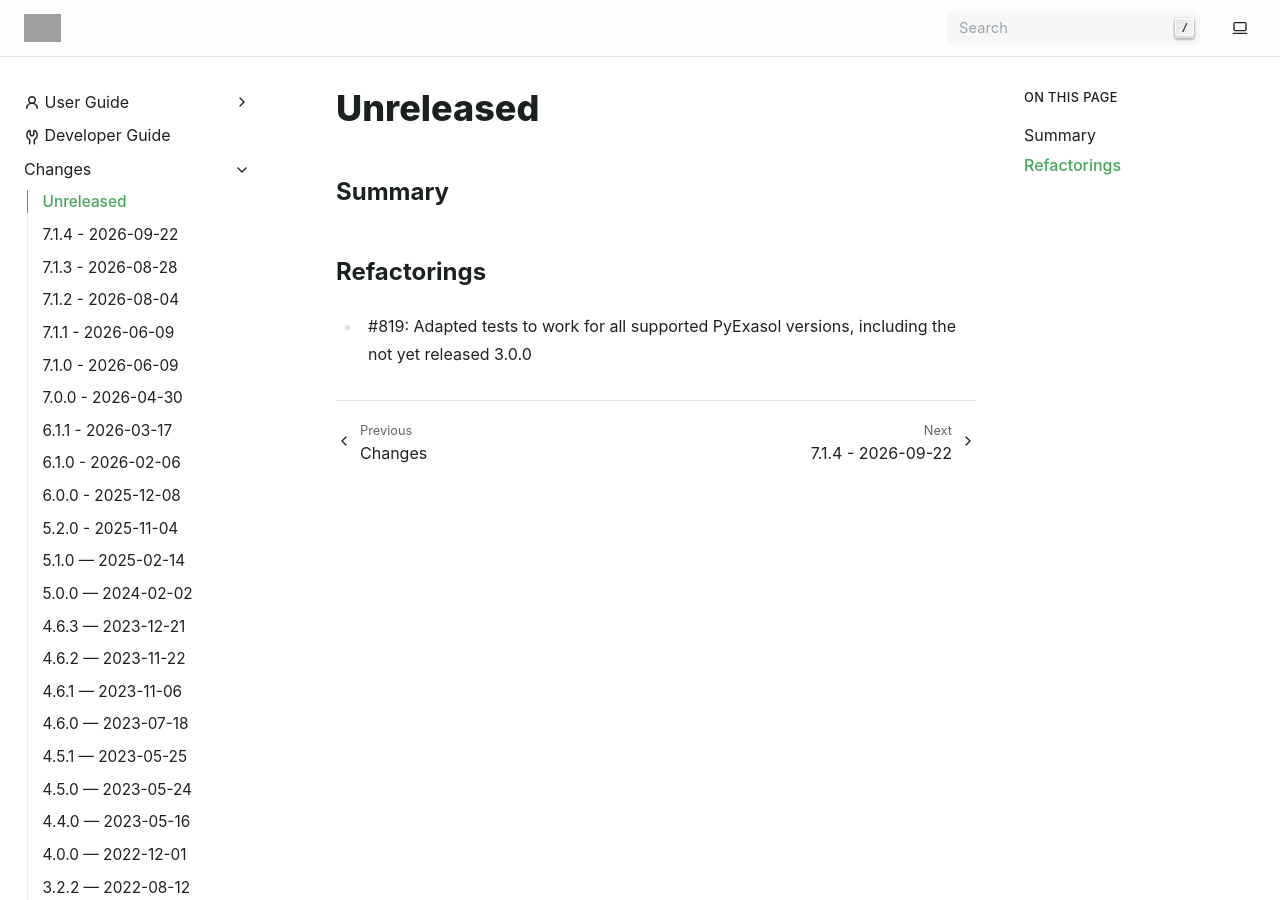
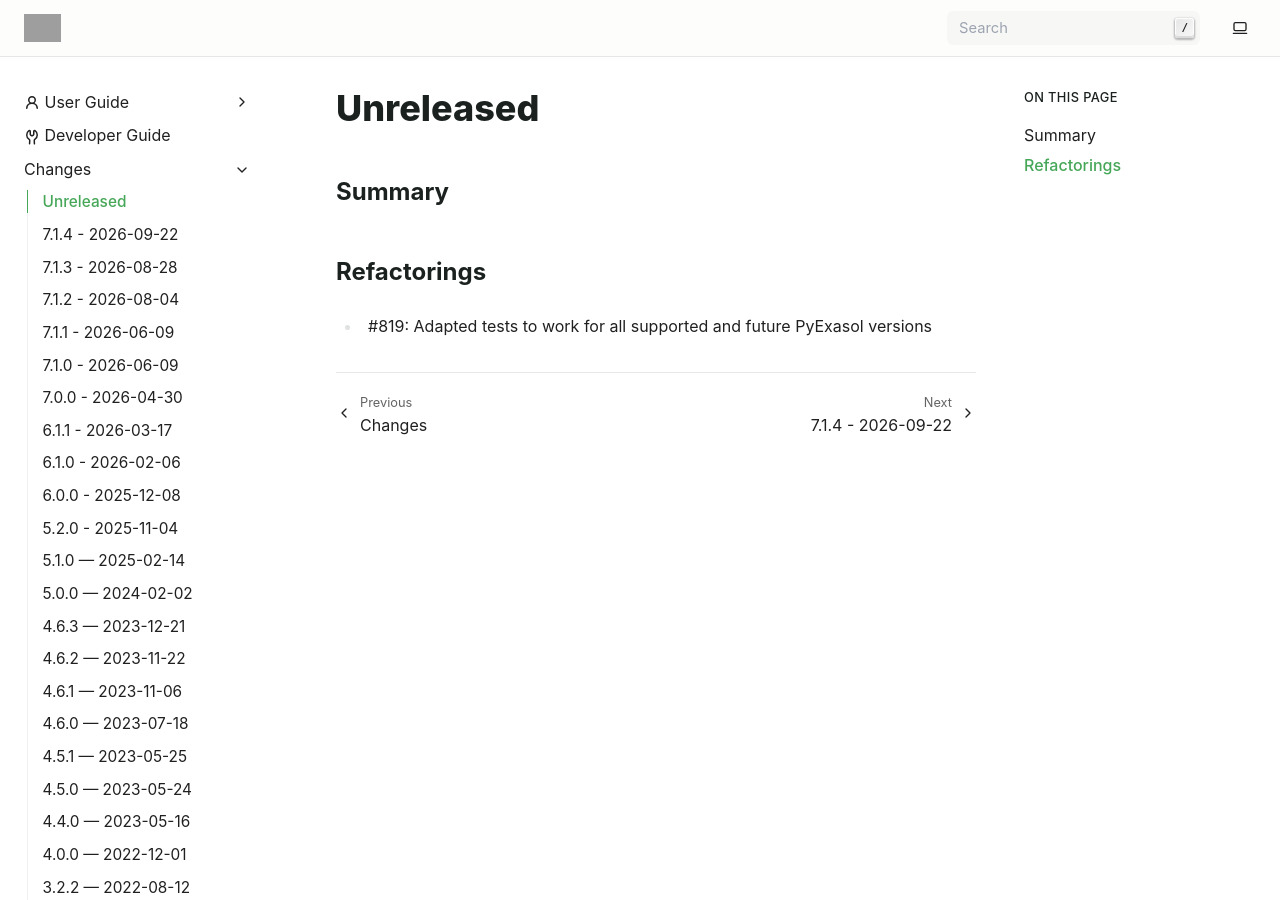
Before and after one commit to exasol/sqlalchemy-exasol, a Sphinx documentation site: the page built from doc/changes/unreleased.md, in a window 1280 px wide and 900 px high. Built offline with Sphinx 7.4.7, drawn with Linux system fonts in a browser that asks for light colours; grey boxes are pictures that could not be loaded.

Commit message:
Update doc/changes/unreleased.md
Co-authored-by: Steffen Pankratz <kratz00@gmx.de>

```diff
--- a/doc/changes/unreleased.md
+++ b/doc/changes/unreleased.md
@@ -4,4 +4,4 @@
 
 ## Refactorings
 
-* #819: Adapted tests to work for all supported PyExasol versions, including the not yet released 3.0.0
+* #819: Adapted tests to work for all supported and future PyExasol versions
```
